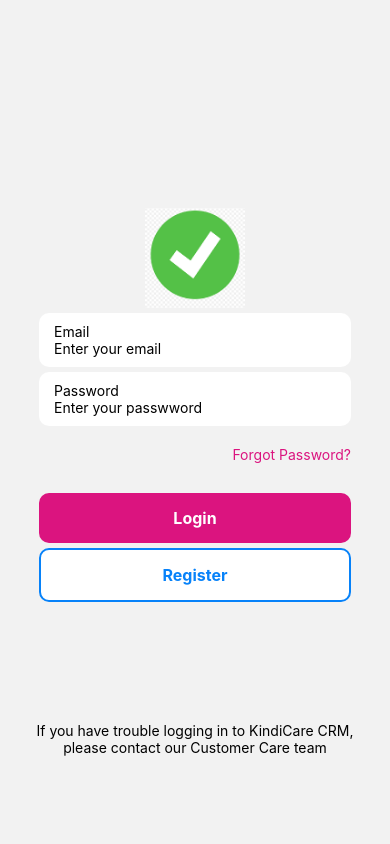
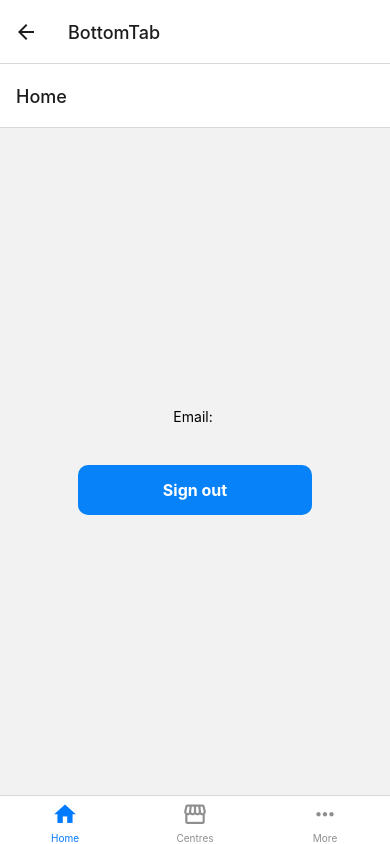
Before and after one commit to LeNgocVi/Project_ReactNative, a React Native app: screen /BottomTab in a window 390 px wide. Built offline with nearby package versions, Linux system fonts and the light colour scheme; no server answers.

Commit message:
code navigation demo

```diff
--- a/App.js
+++ b/App.js
@@ -5,6 +5,7 @@ import HomeScreen from "./Home";
 import LoginScreen from "./src/components/authentication/login";
 import ForgotPassword from "./src/components/authentication/forgotPassword";
 import React from "react";
+import BottomTab from "./src/navigation/bottomTab";
 const Stack = createNativeStackNavigator();
 
 export default function App() {
@@ -17,6 +18,7 @@ export default function App() {
           component={LoginScreen}
         />
         <Stack.Screen name="Home" component={HomeScreen} />
+        <Stack.Screen name="BottomTab" component={BottomTab} />
         <Stack.Screen
           options={{ headerShown: false }}
           name="ForgotPassWord"
--- a/src/components/authentication/login.js
+++ b/src/components/authentication/login.js
@@ -20,7 +20,7 @@ const LoginScreen = () => {
   useEffect(() => {
     const unsubscribe = auth.onAuthStateChanged((user) => {
       if (user) {
-        navigation.navigate("Home");
+        navigation.navigate("BottomTab");
       }
     });
     return unsubscribe;
--- /dev/null
+++ b/src/navigation/bottomTab.js
@@ -0,0 +1,73 @@
+import { createBottomTabNavigator } from "@react-navigation/bottom-tabs";
+import { MaterialCommunityIcons } from "@expo/vector-icons";
+import { View, Text } from "react-native";
+const Tab = createBottomTabNavigator();
+import HomeScreen from "../../Home";
+function CentresScreen() {
+  return (
+    <View style={{ flex: 1, justifyContent: "center", alignItems: "center" }}>
+      <Text>Home!</Text>
+    </View>
+  );
+}
+
+function SettingsScreen() {
+  return (
+    <View style={{ flex: 1, justifyContent: "center", alignItems: "center" }}>
+      <Text>Settings!</Text>
+    </View>
+  );
+}
+export default function BottomTab() {
+  return (
+    <Tab.Navigator
+      initialRouteName="Home" //route default
+      labeled={true} // show label+icon
+      activeColor="#ff6600" //color of active tab
+      style={{ backgroundColor: "red" }}
+      shifting={false} // show all label
+      barStyle={{
+        backgroundColor: "white",
+      }}
+    >
+      <Tab.Screen
+        name="Home"
+        component={HomeScreen}
+        options={{
+          tabBarLabel: "Home",
+          tabBarIcon: ({ color }) => (
+            <MaterialCommunityIcons name="home" color={color} size={26} />
+          ),
+        }}
+      />
+      <Tab.Screen
+        name="Centres"
+        component={CentresScreen}
+        options={{
+          tabBarLabel: "Centres",
+          tabBarIcon: ({ color }) => (
+            <MaterialCommunityIcons
+              name="storefront-outline"
+              color={color}
+              size={26}
+            />
+          ),
+        }}
+      />
+      <Tab.Screen
+        name="More"
+        component={SettingsScreen}
+        options={{
+          tabBarLabel: "More",
+          tabBarIcon: ({ color }) => (
+            <MaterialCommunityIcons
+              name="dots-horizontal"
+              color={color}
+              size={26}
+            />
+          ),
+        }}
+      />
+    </Tab.Navigator>
+  );
+}
```
